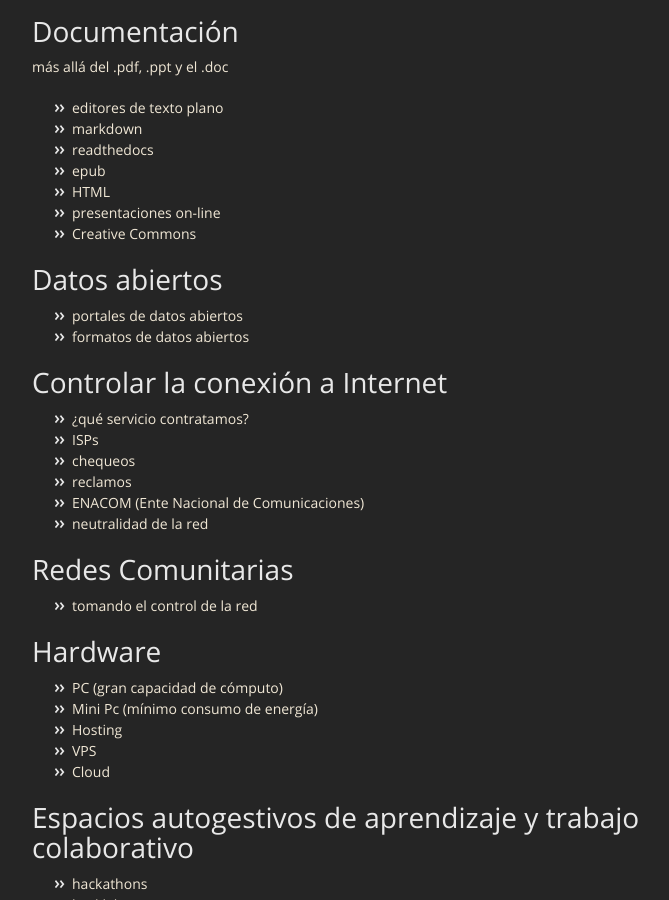
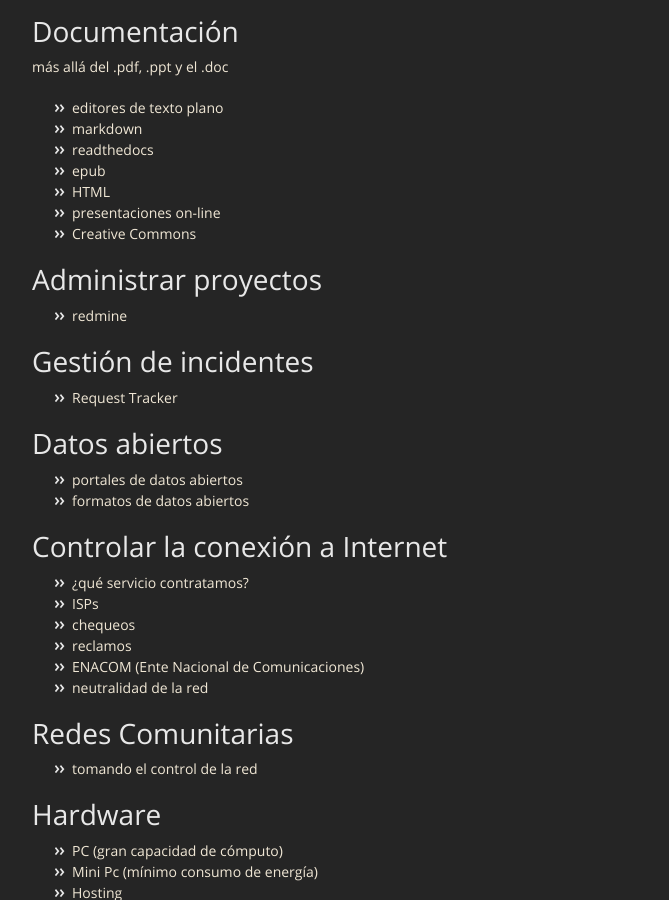
Before and after one commit to dbellomo/desdl, a Jekyll site: the page built from index.md, in a window 1280 px wide and 900 px high, scrolled down 2643 px. Shown: the whole window, without its empty margins (283-952 px from the left). Built offline with Jekyll 4.4.1, drawn with Linux system fonts in a browser that asks for light colours.

Commit message:
mimor change

```diff
--- a/index.md
+++ b/index.md
@@ -5,7 +5,6 @@
 **Criterio para elaborar esta propuesta:** visibilizar herramientas diseñadas por y para la comunidad, las cuales son menos conocidas, debido a la capacidad cada día mayor de imponerse por parte las grandes multinacionales y la impresionante difusión que alcanzaron, lo que ha llevado a imponerse como estándares *de facto*.
 
 # Software Libre
-
 - descripción
 - movimiento de SL
 - Copyleft
@@ -13,14 +12,12 @@
 - GPL
 
 # Sistema Operativo
-
 - GNU/Linux
 - distribuciones
 - seguridad
 - actualizaciones
 
 # Ofimática
-
 Procesador de textos, planilla de cálculo, presentaciones, base de datos
 - LibreOffice
 - formato estándar de documentos
@@ -31,17 +28,14 @@
 - calendarios
 
 # Servicios en la nube
-
 - plataformas de colaboración
 - owncloud
 - disroot
 
 # Archivos compartidos
-
 - sync
 
 # Navegar de manera segura
-
 - Firefox
 - add-ons
 - Privacidad
@@ -54,66 +48,54 @@
 - DNS
 
 # Buscadores
-
 más allá de google
 - buscadores que respetan la privacidad
 
 # Copias de respaldo
-
 - back-up
 - control de versiones
 
 # Seguridad de la información
-
 - virus
 - rasonware
 - Unidad Fiscal Especializada en Ciberdelincuencia
 
 # Privacidad de la información
-
 - metadata
 - cifrar archivos
 - firma digital
 
 # e-mail
-
 - proveedores que garantizan privacidad
 - gpg
 
 # Redes sociales federadas
-
 ¿Por qué debemos usar redes libres en lugar de las comerciales (Facebook, etc)?
 - opciones de privacidad
 - mastodon
 - GnuSocial
 
 # mapas
-
 - OpenStreetMap
 
 # Reuniones virtuales
-
 - video conferencias
 - Jitsi
 - VoIP
 
 # Mensajería
-
 - jabber
 
 # Toma de decisiones
-
 - loomio
 
 # web site
-
 - registro de dominios
 - Sitios dinámicos
 - Sitios estáticos
 - Servicios para poner on-line el sitio web
 
 # Documentación
-
 más allá del .pdf, .ppt y el .doc
 - editores de texto plano
 - markdown
@@ -123,13 +105,17 @@
 - presentaciones on-line
 - Creative Commons
 
+# Administrar proyectos
+- redmine
+
+# Gestión de incidentes
+- Request Tracker
+
 # Datos abiertos
-
 - portales de datos abiertos
 - formatos de datos abiertos
 
 # Controlar la conexión a Internet
-
 - ¿qué servicio contratamos?
 - ISPs
 - chequeos
@@ -138,11 +124,9 @@
 - neutralidad de la red
 
 # Redes Comunitarias
-
 - tomando el control de la red
 
 # Hardware
-
 - PC (gran capacidad de cómputo)
 - Mini Pc (mínimo consumo de energía)
 - Hosting
@@ -150,7 +134,6 @@
 - Cloud
 
 # Espacios autogestivos de aprendizaje y trabajo colaborativo
-
 - hackathons
 - hacklabs
 - datathons
@@ -158,7 +141,6 @@
 - mapathons
 
 # Referencias
-
 Bibliografía, sitios web, programas de radio y podcats
 - [Pantallas, derechos, cultura y conocimiento. Cap. 5: Software libre y cooperativismo. Instrumentos para la democratización del conocimiento](http://publicaciones.filo.uba.ar/sites/publicaciones.filo.uba.ar/files/Pantallas,%20derechos,%20cultura%20y%20conocimiento.pdf)
 - [Software libre para una sociedad libre](https://www.gnu.org/philosophy/fsfs/free_software.es.pdf)
```
Also changed, not shown: 1 other file.
